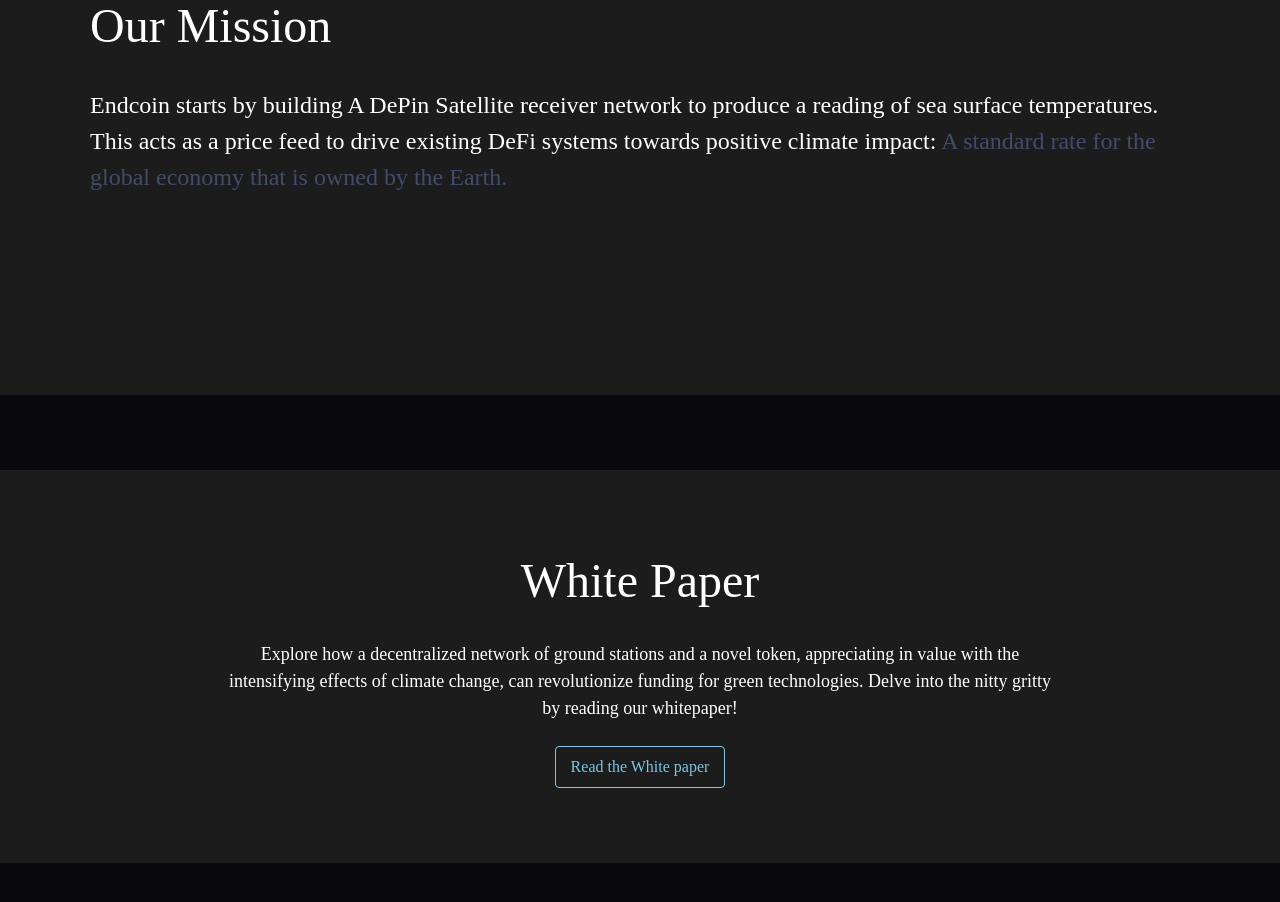
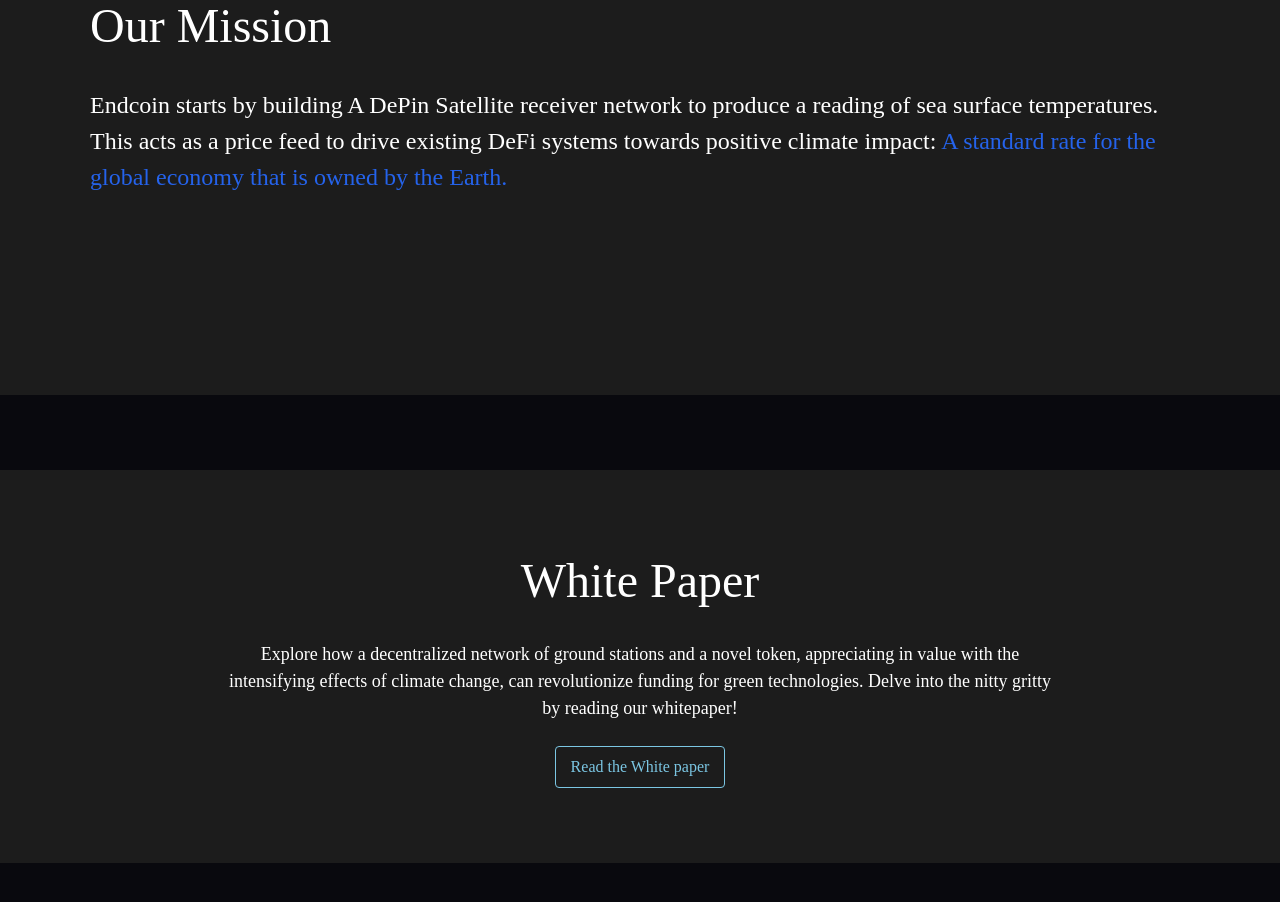
Before and after one commit to endcorp-hq/endcoin-website, a React (Create React App) app in the folder endcoin-frontend/: page / in a window 1280 px wide. Shown: the part 1160-2062 px from the top of the page. Built offline with nearby package versions, Linux system fonts and the light colour scheme; a web font is replaced by a local one.

Commit message:
update about style

```diff
--- a/endcoin-frontend/src/features/landing/About/index.tsx
+++ b/endcoin-frontend/src/features/landing/About/index.tsx
@@ -15,7 +15,7 @@
           Endcoin starts by building A DePin Satellite receiver network to
           produce a reading of sea surface temperatures. This acts as a price
           feed to drive existing DeFi systems towards positive climate impact:
-          <span className="text-end-button-text-blue">
+          <span className="text-blue-600">
             {' '}
             A standard rate for the global economy that is owned by the Earth.
           </span>
```
